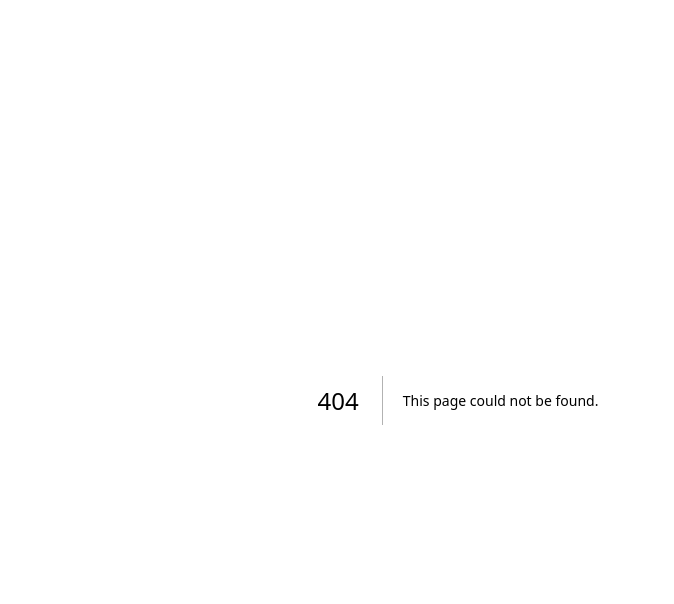
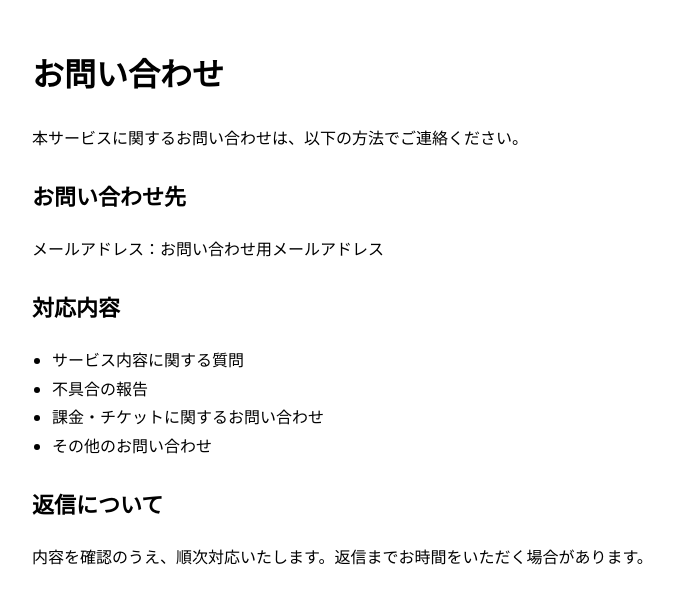
Before and after one commit to roromukuro-afk/shoron-rewarded-web, a Next.js app: page /contact in a window 1280 px wide. Before the commit this address had no page. Shown: the top 604 px of the page, without its empty margins (182-856 px from the left). Built offline with nearby package versions, Linux system fonts and the light colour scheme.

Commit message:
add contact page

```diff
--- /dev/null
+++ b/app/contact/page.tsx
@@ -0,0 +1,35 @@
+export default function ContactPage() {
+  return (
+    <main style={{ maxWidth: 900, margin: "0 auto", padding: 24, lineHeight: 1.8 }}>
+      <h1 style={{ fontSize: 32, fontWeight: 900 }}>お問い合わせ</h1>
+
+      <p style={{ marginTop: 16 }}>
+        本サービスに関するお問い合わせは、以下の方法でご連絡ください。
+      </p>
+
+      <section style={{ marginTop: 24 }}>
+        <h2 style={{ fontSize: 22, fontWeight: 900 }}>お問い合わせ先</h2>
+        <p style={{ marginTop: 8 }}>
+          メールアドレス：お問い合わせ用メールアドレス
+        </p>
+      </section>
+
+      <section style={{ marginTop: 24 }}>
+        <h2 style={{ fontSize: 22, fontWeight: 900 }}>対応内容</h2>
+        <ul style={{ marginTop: 8, paddingLeft: 20 }}>
+          <li>サービス内容に関する質問</li>
+          <li>不具合の報告</li>
+          <li>課金・チケットに関するお問い合わせ</li>
+          <li>その他のお問い合わせ</li>
+        </ul>
+      </section>
+
+      <section style={{ marginTop: 24 }}>
+        <h2 style={{ fontSize: 22, fontWeight: 900 }}>返信について</h2>
+        <p style={{ marginTop: 8 }}>
+          内容を確認のうえ、順次対応いたします。返信までお時間をいただく場合があります。
+        </p>
+      </section>
+    </main>
+  );
+}
```
